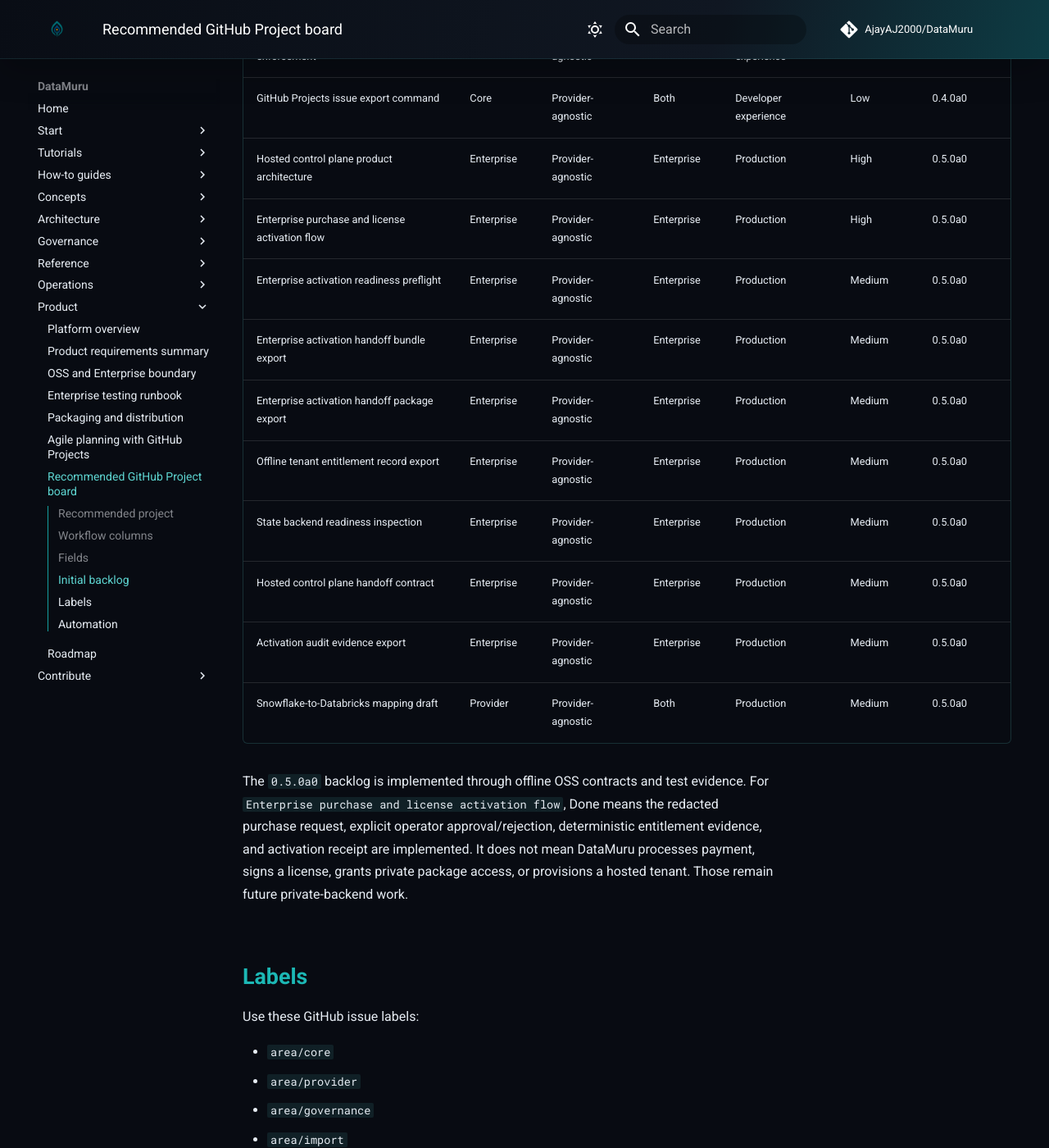
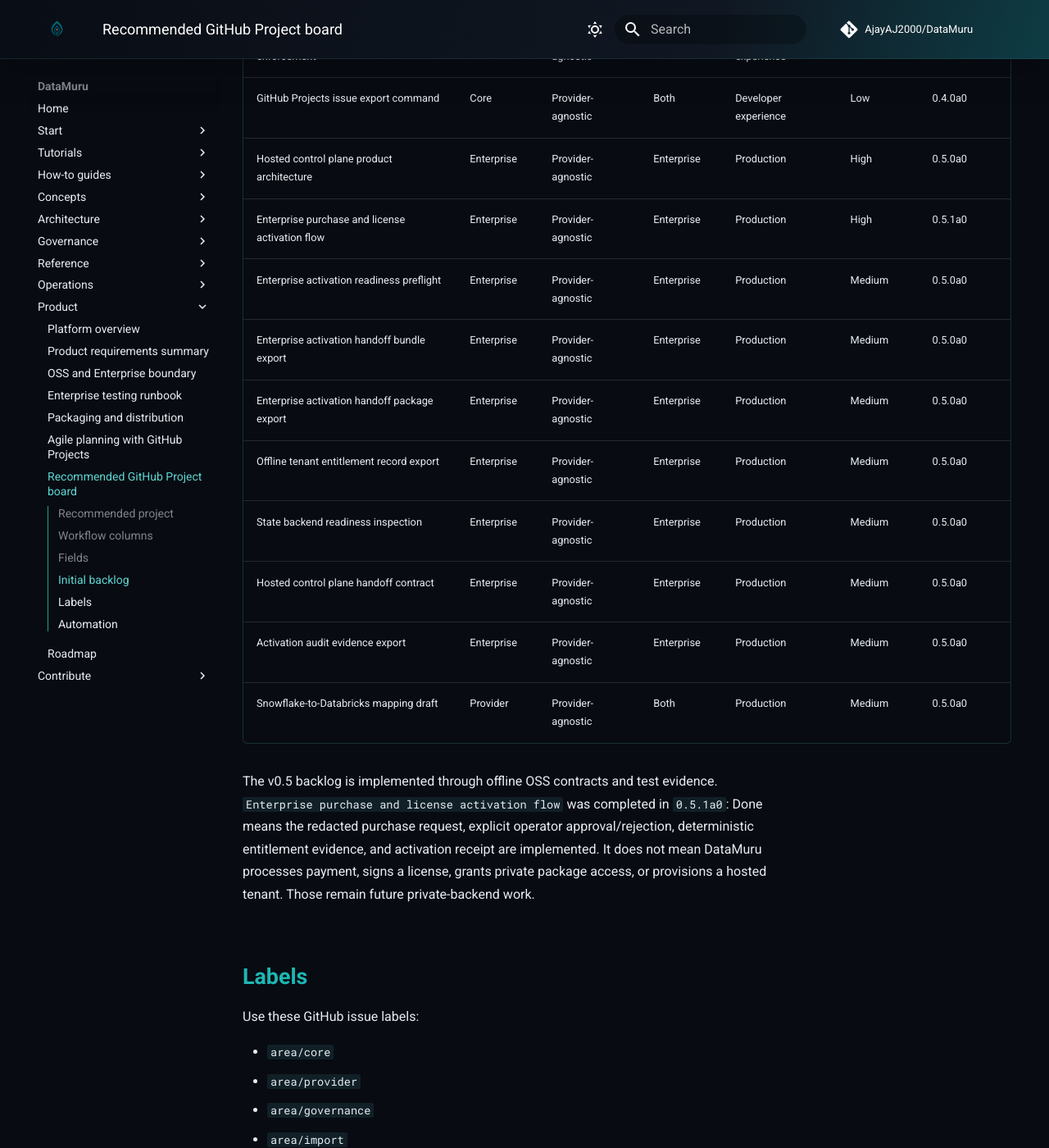
Before and after one commit to AjayAJ2000/DataMuru, an MkDocs documentation site: the page built from docs/product/github-project-board.md, in a window 1280 px wide and 1400 px high, scrolled down 2691 px. Shown: the whole window at 82% size. Built offline with MkDocs 1.6.1 and Material for MkDocs 9.7.7, drawn with Linux system fonts in a browser that asks for light colours; comment, search, counter and statistics services are not loaded.

Commit message:
Sync fulfillment release evidence

```diff
--- a/docs/product/github-project-board.md
+++ b/docs/product/github-project-board.md
@@ -59,7 +59,7 @@
 | Enterprise file naming convention enforcement | Core | Provider-agnostic | Both | Developer experience | Medium | 0.4.0a0 |
 | GitHub Projects issue export command | Core | Provider-agnostic | Both | Developer experience | Low | 0.4.0a0 |
 | Hosted control plane product architecture | Enterprise | Provider-agnostic | Enterprise | Production | High | 0.5.0a0 |
-| Enterprise purchase and license activation flow | Enterprise | Provider-agnostic | Enterprise | Production | High | 0.5.0a0 |
+| Enterprise purchase and license activation flow | Enterprise | Provider-agnostic | Enterprise | Production | High | 0.5.1a0 |
 | Enterprise activation readiness preflight | Enterprise | Provider-agnostic | Enterprise | Production | Medium | 0.5.0a0 |
 | Enterprise activation handoff bundle export | Enterprise | Provider-agnostic | Enterprise | Production | Medium | 0.5.0a0 |
 | Enterprise activation handoff package export | Enterprise | Provider-agnostic | Enterprise | Production | Medium | 0.5.0a0 |
@@ -69,12 +69,13 @@
 | Activation audit evidence export | Enterprise | Provider-agnostic | Enterprise | Production | Medium | 0.5.0a0 |
 | Snowflake-to-Databricks mapping draft | Provider | Provider-agnostic | Both | Production | Medium | 0.5.0a0 |
 
-The `0.5.0a0` backlog is implemented through offline OSS contracts and test
-evidence. For `Enterprise purchase and license activation flow`, Done means the
-redacted purchase request, explicit operator approval/rejection, deterministic
-entitlement evidence, and activation receipt are implemented. It does not mean
-DataMuru processes payment, signs a license, grants private package access, or
-provisions a hosted tenant. Those remain future private-backend work.
+The v0.5 backlog is implemented through offline OSS contracts and test
+evidence. `Enterprise purchase and license activation flow` was completed in
+`0.5.1a0`: Done means the redacted purchase request, explicit operator
+approval/rejection, deterministic entitlement evidence, and activation receipt
+are implemented. It does not mean DataMuru processes payment, signs a license,
+grants private package access, or provisions a hosted tenant. Those remain
+future private-backend work.
 
 ## Labels
 
```
Also changed, not shown: 1 other file.
